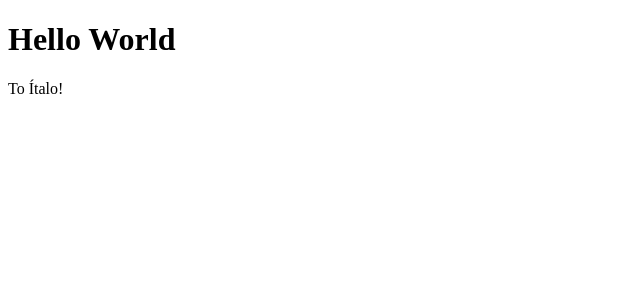
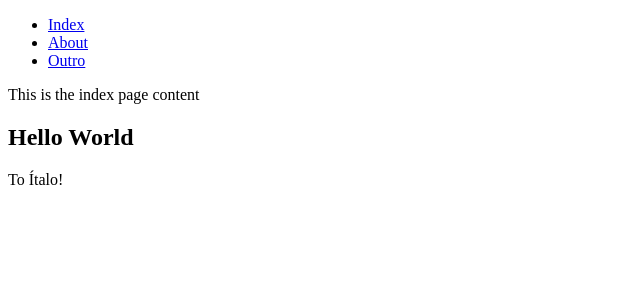
Before and after one commit to italopolazzi/untitled-game-duck, a React app: page / in a window 1280 px wide. Shown: the top 300 px of the page, without its empty margins (0-640 px from the left). Built offline with nearby package versions, Linux system fonts and the light colour scheme.

Commit message:
add: react router basic config

```diff
--- a/package.json
+++ b/package.json
@@ -23,6 +23,7 @@
     },
     "dependencies": {
         "react": "^16.13.1",
-        "react-dom": "^16.13.1"
+        "react-dom": "^16.13.1",
+        "react-router-dom": "^5.2.0"
     }
 }
--- a/src/index.js
+++ b/src/index.js
@@ -1,6 +1,6 @@
 import React from 'react'
 import ReactDom from 'react-dom'
-import HelloWorld from './components/HelloWorld'
+import DefaultLayout from './layouts/default'
 
 const wrapper = document.querySelector("#app")
-wrapper ? ReactDom.render(<HelloWorld />, wrapper) : false
+wrapper ? ReactDom.render(<DefaultLayout />, wrapper) : false
--- /dev/null
+++ b/src/layouts/default.js
@@ -0,0 +1,37 @@
+import React, { Component } from 'react'
+
+import { BrowserRouter, Link, Route, Switch } from 'react-router-dom'
+
+import IndexPage from '../pages/index'
+import AboutPage from '../pages/about'
+import OutroPage from '../pages/outro'
+
+class DefaultLayout extends Component {
+  render() {
+    return (
+      <BrowserRouter>
+        <div className="default-layout">
+          {/* navigation */}
+          <nav>
+            <ul>
+              <li><Link to="/" >Index</Link></li>
+              <li><Link to="/about" >About</Link></li>
+              <li><Link to="/outro" >Outro</Link></li>
+            </ul>
+          </nav>
+
+          {/* main-content */}
+          <section id="main-content">
+            <Switch>
+              <Route path="/" exact component={IndexPage} />
+              <Route path="/about" component={AboutPage} />
+              <Route path="/outro" component={OutroPage} />
+            </Switch>
+          </section>
+        </div>
+      </BrowserRouter>
+    )
+  }
+}
+
+export default DefaultLayout
--- /dev/null
+++ b/src/pages/about.js
@@ -0,0 +1,11 @@
+import React, { Fragment } from 'react'
+
+const AboutPage = () => {
+  return (
+    <Fragment>
+      This is the about page content
+    </Fragment>
+  )
+}
+
+export default AboutPage
--- /dev/null
+++ b/src/pages/index.js
@@ -0,0 +1,14 @@
+import React, { Fragment } from 'react'
+
+import HelloWorld from '../components/HelloWorld'
+
+const IndexPage = () => {
+  return (
+    <Fragment>
+      This is the index page content
+      <HelloWorld />
+    </Fragment>
+  )
+}
+
+export default IndexPage
--- /dev/null
+++ b/src/pages/outro.js
@@ -0,0 +1,11 @@
+import React, { Fragment } from 'react'
+
+const OutroPage = () => {
+  return (
+    <Fragment>
+      This is the outro page content
+    </Fragment>
+  )
+}
+
+export default OutroPage
```
Also changed, not shown: 1 other file (tests, documents, lock files or other folders).
